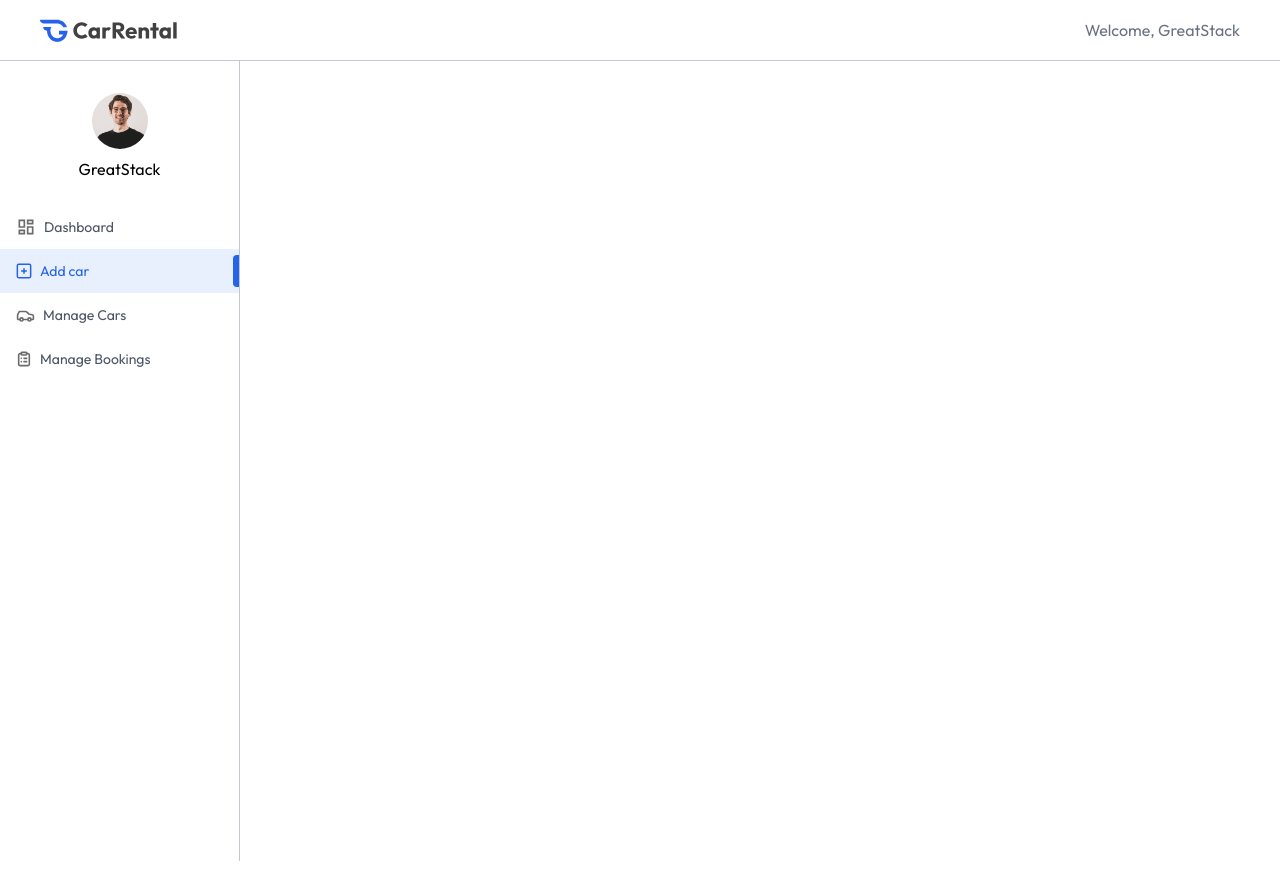
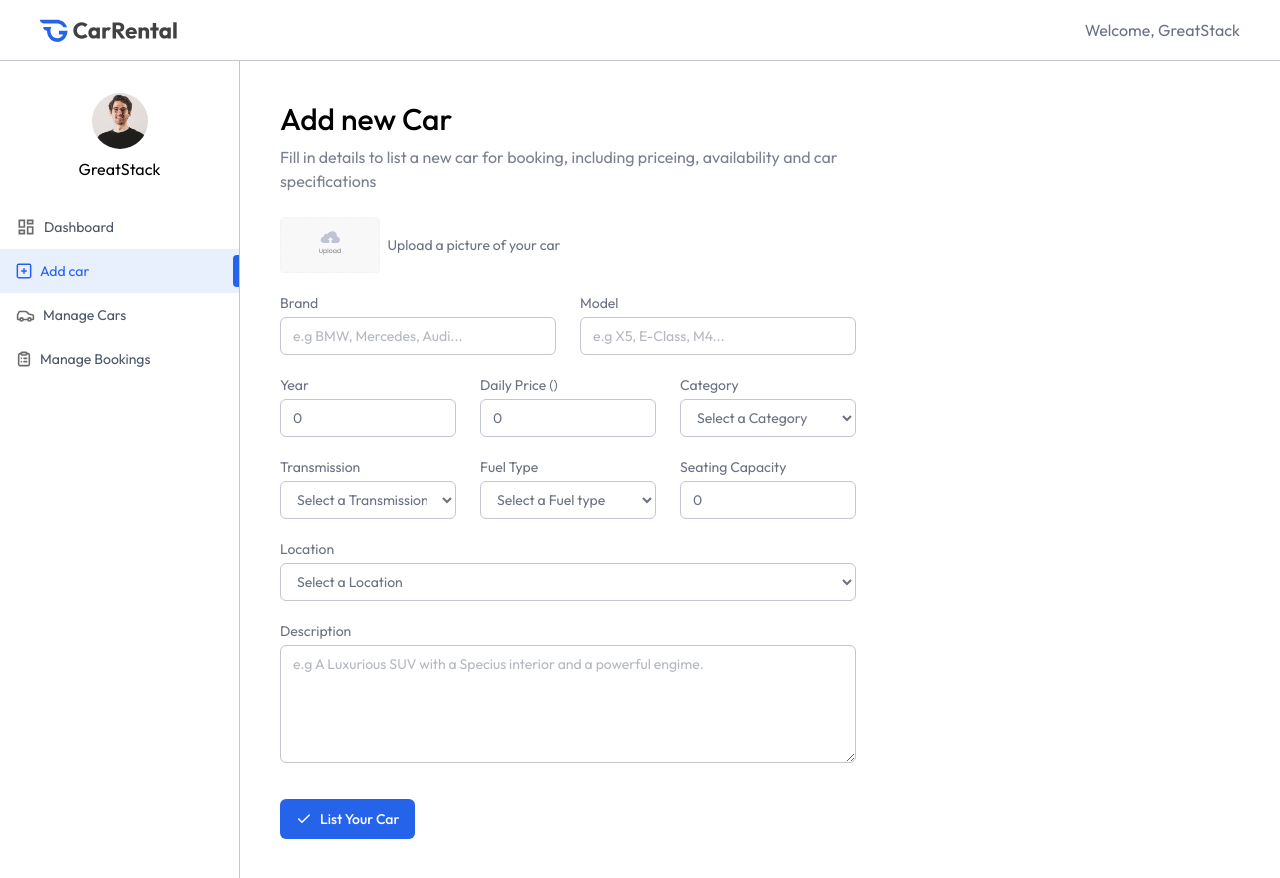
Before and after one commit to JUDHI3134/car-rental, a React app in the folder client/: page /owner/add-car in a window 1280 px wide. Built offline with nearby package versions, Linux system fonts and the light colour scheme; the HTML template or start-up script is replaced by a standard one.

Commit message:
create add cars page

```diff
--- a/client/src/pages/owner/AddCar.jsx
+++ b/client/src/pages/owner/AddCar.jsx
@@ -1,8 +1,140 @@
-import React from 'react'
+import React, { useState } from 'react'
+import Title from '../../components/owner/Title';
+import { assets } from '../../assets/assets';
 
 const AddCar = () => {
+
+    const currency = import.meta.env.VITE_CURRENCY;
+
+    const [image, setImage] = useState(null);
+    const [car, setCar] = useState({
+        brand: '',
+        model: '',
+        year: 0,
+        pricePerDay: 0,
+        category: '',
+        transmission: '',
+        fuel_type: '',
+        seating_capacity: 0,
+        location: '',
+        description: ''
+    })
+
+    const handleSubmit = async (e) => {
+        e.preventDefault();
+    }
+
   return (
-    <div>
+    <div className='px-4 py-10 md:px-10 flex-1'>
+          <Title title="Add new Car" subTitle="Fill in details to list a new car for booking, including priceing, availability and car specifications" />
+
+          <form onSubmit={handleSubmit} className='flex flex-col gap-5 text-gray-500 text-sm mt-6 max-w-xl'>
+
+              {/* car image  */}
+              <div className='flex items-center gap-2 w-full'>
+                  <label htmlFor="car-image">
+                      <img src={image ? URL.createObjectURL(image) : assets.upload_icon} alt="" className='h-14 rounded cursor-pointer' />
+                      <input onChange={(e) => setImage(e.target.files[0])} type="file" id="car-image" accept='image/*' hidden />
+                  </label>
+                  <p className='text-sm text-gray-500'>Upload a picture of your car</p>
+              </div>
+
+              {/* -----------------car brand and model---------------- */}
+
+              <div className='grid grid-cols-1 md:grid-cols-2 gap-6'>
+                  <div className='flex flex-col w-full'>
+                      <label>Brand</label>
+                      <input type="text" placeholder='e.g BMW, Mercedes, Audi...' className='px-3 py-2 mt-1 border border-borderColor rounded-md outline-none' required value={car.brand} onChange={(e) => setCar({...car, brand: e.target.value})} />
+                  </div>
+
+                  <div className='flex flex-col w-full'>
+                      <label>Model</label>
+                      <input type="text" placeholder='e.g X5, E-Class, M4...' className='px-3 py-2 mt-1 border border-borderColor rounded-md outline-none' required value={car.model} onChange={(e) => setCar({...car, model: e.target.value})} />
+                  </div>
+
+              </div>
+
+              {/* ------car year, price and category--------------- */}
+
+              <div className='grid grid-cols-1 sm:grid-cols-2 md:grid-cols-3 gap-6'>
+                  <div className='flex flex-col w-full'>
+                      <label>Year</label>
+                      <input type="number" placeholder='2025 ' className='px-3 py-2 mt-1 border border-borderColor rounded-md outline-none' required value={car.year} onChange={(e) => setCar({...car, year: e.target.value})} />
+                  </div>
+                  <div className='flex flex-col w-full'>
+                      <label>Daily Price ({currency})</label>
+                      <input type="number" placeholder='$ 100 ' className='px-3 py-2 mt-1 border border-borderColor rounded-md outline-none' required value={car.pricePerDay} onChange={(e) => setCar({...car, pricePerDay: e.target.value})} />
+                  </div>
+                  <div className='flex flex-col w-full'>
+                      <label>Category</label>
+                      <select value={car.category} onChange={(e) => setCar({...car, category: e.target.value})} className='px-3 py-2 mt-1 border border-borderColor rounded-md outline-none'>
+                          <option value="">Select a Category</option>
+                          <option value="Sedan">Sedan</option>
+                          <option value="SUV">SUV</option>
+                          <option value="Van">Van</option>
+                      </select>
+                  </div>
+
+              </div>
+
+              {/* -------------car transmission fuel type and capacity---------------- */}
+              <div className='grid grid-cols-1 sm:grid-cols-2 md:grid-cols-3 gap-6'>
+
+                  <div className='flex flex-col w-full'>
+                      <label>Transmission</label>
+                      <select value={car.transmission} onChange={(e) => setCar({...car, transmission: e.target.value})} className='px-3 py-2 mt-1 border border-borderColor rounded-md outline-none'>
+                          <option value="">Select a Transmission</option>
+                          <option value="Autometic">Autometic</option>
+                          <option value="Manual">Manual</option>
+                          <option value="Semi-Autometic">Semi-Autometic</option>
+                      </select>
+                  </div>
+                  <div className='flex flex-col w-full'>
+                      <label>Fuel Type</label>
+                      <select value={car.fuel_type} onChange={(e) => setCar({...car, fuel_type: e.target.value})} className='px-3 py-2 mt-1 border border-borderColor rounded-md outline-none'>
+                          <option value="">Select a Fuel type</option>
+                          <option value="Gas">Gas</option>
+                          <option value="Diesel">Diesel</option>
+                          <option value="Petrol">Petrol</option>
+                          <option value="Electric">Electric</option>
+                          <option value="Hybrid">Hybrid</option>
+                      </select>
+                  </div>
+
+                  <div className='flex flex-col w-full'>
+                      <label>Seating Capacity</label>
+                      <input type="number" placeholder='4' className='px-3 py-2 mt-1 border border-borderColor rounded-md outline-none' required value={car.seating_capacity} onChange={(e) => setCar({...car, seating_capacity: e.target.value})} />
+                  </div>
+
+              </div>
+
+              {/* --------------car location----------------- */}
+              <div className="flex flex-col w-full">
+                  <label>Location</label>
+                      <select value={car.location} onChange={(e) => setCar({...car, location: e.target.value})} className='px-3 py-2 mt-1 border border-borderColor rounded-md outline-none'>
+                          <option value="">Select a Location</option>
+                          <option value="New York">New York</option>
+                          <option value="Los Angeles">Los Angeles</option>
+                          <option value="Houston">Houston</option>
+                          <option value="Chicago">Chicago</option>
+                      </select>
+              </div>
+
+              {/* ---------------car description---------- */}
+
+              <div className='flex flex-col w-full'>
+                      <label>Description</label>
+                  <textarea rows={5} placeholder='e.g A Luxurious SUV with a Specius interior and a powerful engime.' className='px-3 py-2 mt-1 border border-borderColor rounded-md outline-none' required value={car.description} onChange={(e) => setCar({ ...car, description: e.target.value })}>
+
+                      </textarea>
+                  </div>
+
+              <button type="submit" className='flex items-center gap-2 px-4 py-2.5 mt-4 bg-primary text-white rounded-md font-medium w-max cursor-pointer'>
+                  <img src={assets.tick_icon} alt="" />
+                  List Your Car
+              </button>
+
+          </form>
 
     </div>
   )
```
